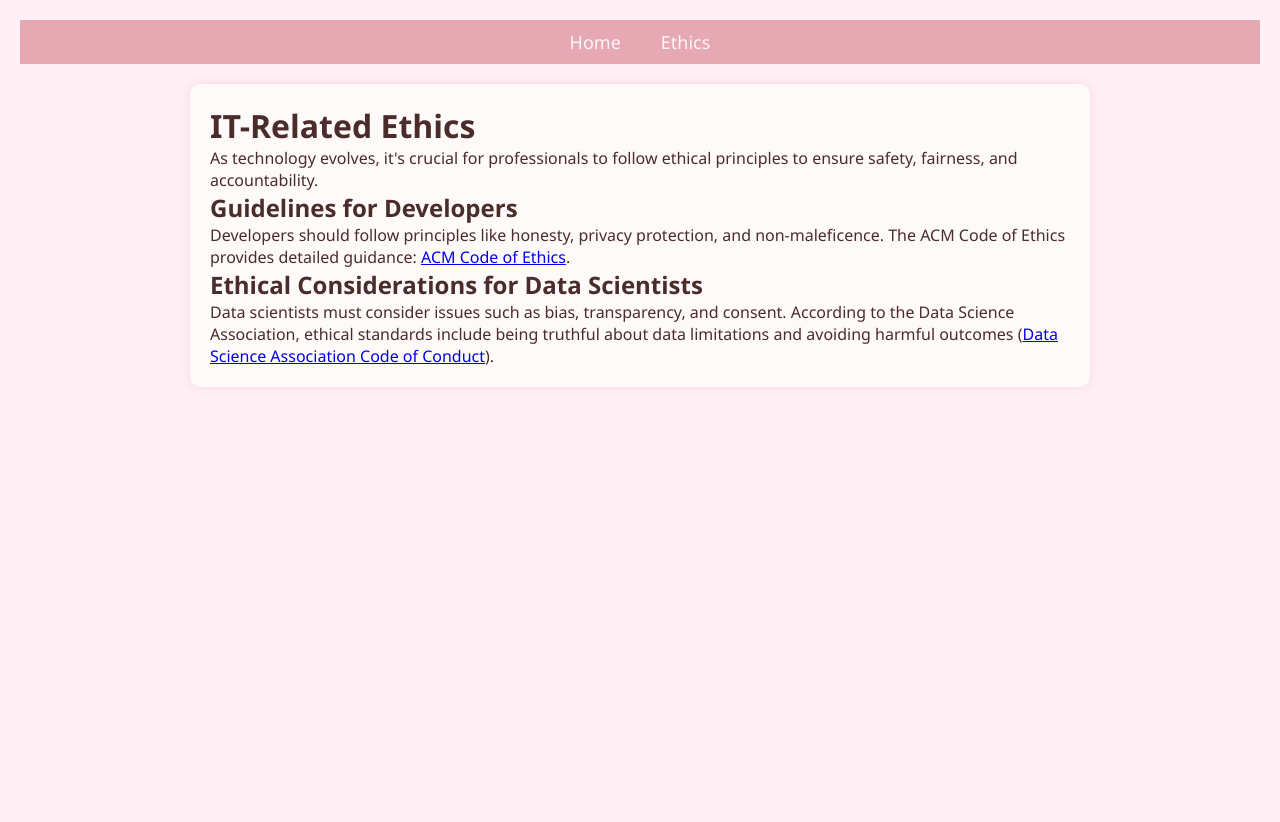
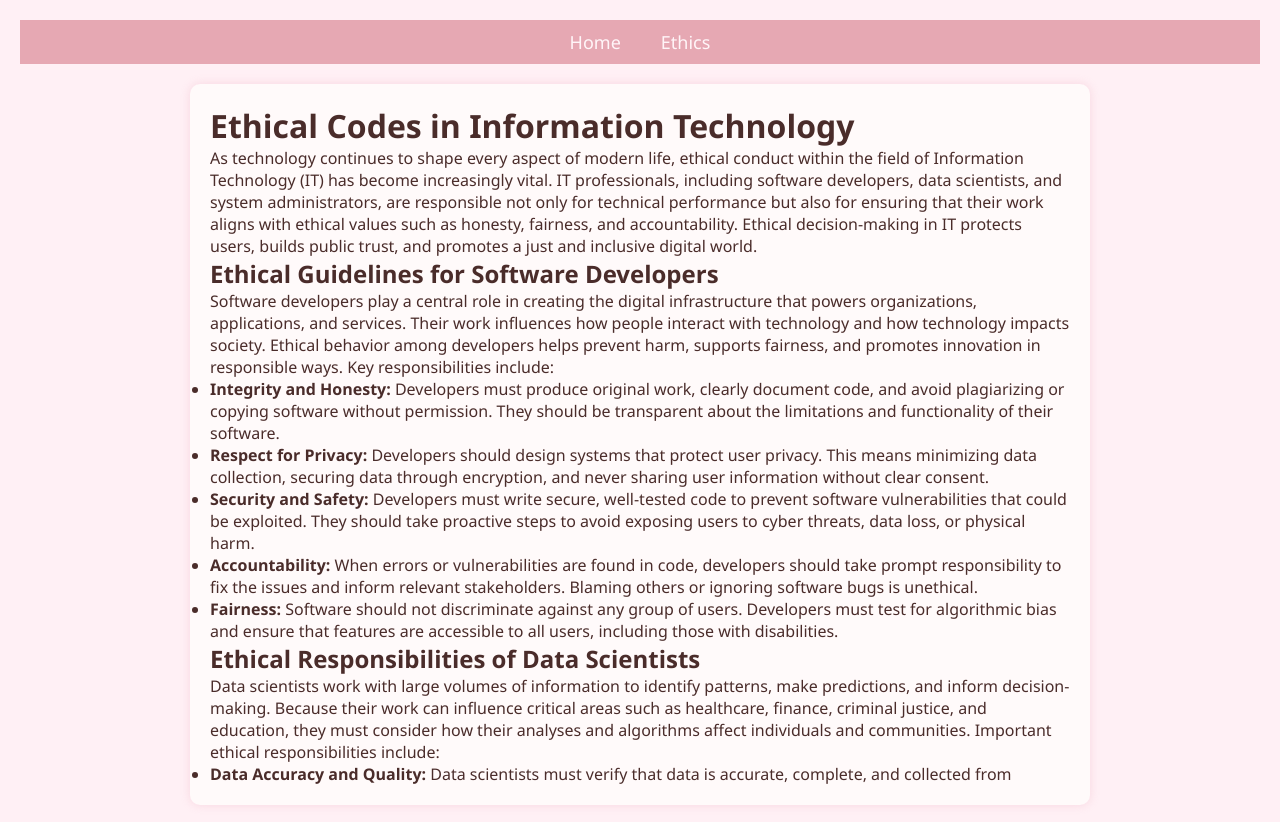
Before and after one commit to ominakobul/okobuljo.github.io, a plain HTML site: page ethics.html in a window 1280 px wide. Before the commit the page ends 800 px from the top, so only its background shows below. Drawn offline with Linux system fonts and the light colour scheme.

Commit message:
Update ethics.html

```diff
--- a/ethics.html
+++ b/ethics.html
@@ -16,18 +16,29 @@
   </header>
 
   <main>
-    <h1>IT-Related Ethics</h1>
-    <p>As technology evolves, it's crucial for professionals to follow ethical principles to ensure safety, fairness, and accountability.</p>
+    <h1>Ethical Codes in Information Technology
 
-    <h2>Guidelines for Developers</h2>
-    <p>Developers should follow principles like honesty, privacy protection, and non-maleficence. The ACM Code of Ethics provides detailed guidance:
-      <a href="https://www.acm.org/code-of-ethics" target="_blank">ACM Code of Ethics</a>.
-    </p>
 
-    <h2>Ethical Considerations for Data Scientists</h2>
-    <p>Data scientists must consider issues such as bias, transparency, and consent. According to the Data Science Association, ethical standards include being truthful about data limitations and avoiding harmful outcomes
-      (<a href="https://www.datascienceassn.org/code-of-conduct.html" target="_blank">Data Science Association Code of Conduct</a>).
-    </p>
-  </main>
-</body>
-</html>
+
+
+    </h1>
+    <p style="line-height: 1.8;"></p>
+
+    <p>As technology continues to shape every aspect of modern life, ethical conduct within the field of Information Technology (IT) has become increasingly vital. IT professionals, including software developers, data scientists, and system administrators, are responsible not only for technical performance but also for ensuring that their work aligns with ethical values such as honesty, fairness, and accountability. Ethical decision-making in IT protects users, builds public trust, and promotes a just and inclusive digital world.</p>
+
+    <h2>Ethical Guidelines for Software Developers</h2>
+    <p>Software developers play a central role in creating the digital infrastructure that powers organizations, applications, and services. Their work influences how people interact with technology and how technology impacts society. Ethical behavior among developers helps prevent harm, supports fairness, and promotes innovation in responsible ways. Key responsibilities include:</p>
+
+    <ul>
+      <li><strong>Integrity and Honesty:</strong> Developers must produce original work, clearly document code, and avoid plagiarizing or copying software without permission. They should be transparent about the limitations and functionality of their software.</li>
+      <li><strong>Respect for Privacy:</strong> Developers should design systems that protect user privacy. This means minimizing data collection, securing data through encryption, and never sharing user information without clear consent.</li>
+      <li><strong>Security and Safety:</strong> Developers must write secure, well-tested code to prevent software vulnerabilities that could be exploited. They should take proactive steps to avoid exposing users to cyber threats, data loss, or physical harm.</li>
+      <li><strong>Accountability:</strong> When errors or vulnerabilities are found in code, developers should take prompt responsibility to fix the issues and inform relevant stakeholders. Blaming others or ignoring software bugs is unethical.</li>
+      <li><strong>Fairness:</strong> Software should not discriminate against any group of users. Developers must test for algorithmic bias and ensure that features are accessible to all users, including those with disabilities.</li>
+    </ul>
+
+    <h2>Ethical Responsibilities of Data Scientists</h2>
+    <p>Data scientists work with large volumes of information to identify patterns, make predictions, and inform decision-making. Because their work can influence critical areas such as healthcare, finance, criminal justice, and education, they must consider how their analyses and algorithms affect individuals and communities. Important ethical responsibilities include:</p>
+
+    <ul>
+      <li><strong>Data Accuracy and Quality:</strong> Data scientists must verify that data is accurate, complete, and collected from
```
